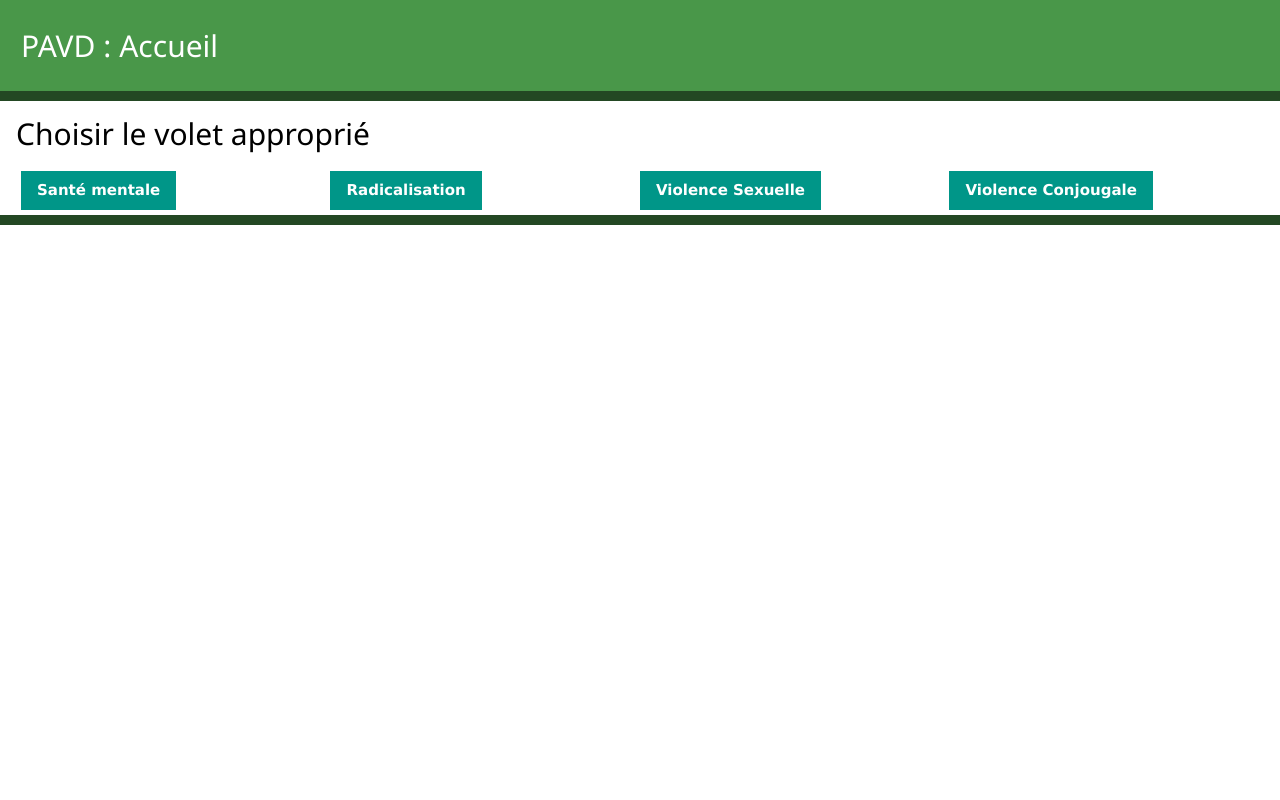
After one commit to Malijai/pavd, a Django app: template revlit/templates/accueil.html in a window 1280 px wide. The commit adds this page. Run offline with Django 3.2, Linux system fonts and the light colour scheme; the template is opened without the code that fills it, so the values that code supplies are empty.

Commit message:
Ajout de la page d'accueil pour choisir le volet et forcer les listes sur un seul volet

```diff
--- a/revlit/forms.py
+++ b/revlit/forms.py
@@ -50,7 +50,8 @@ class ArticleForm(forms.ModelForm):
             'variable3', 'variable3t','variable10t','variable4', 'variable4t','variable5','variable5t','variable6', 'variable6t',
             'variable7', 'variable7t','variable8', 'variable8t','variable9','variable11','trajectoire1', 'trajectoire2', 'trajectoire3', 'trajectoire4',
             'trajectoire5', 'trajectoire6', 'trajectoire7', 'trajectoire8', 'trajectoire9','smtvt1', 'smtvt2', 'smtvt3', 'smtvt4', 'smtvt5', 'smtvt6', 'smtvt7','sousetude', 'etudemere','inclussr','tsvrrelevant','trajrelevant',
-            'categomh1', 'categomh2', 'categomh3', 'categomh4', 'categomh5', 'categomh6', 'categomh7', 'categomh8']
+            'categomh1', 'categomh2', 'categomh3', 'categomh4', 'categomh5', 'categomh6', 'categomh7', 'categomh8',
+                  ]
         exclude = ('RA', 'created_at', 'updated_at')
 
 
--- /dev/null
+++ b/revlit/templates/accueil.html
@@ -0,0 +1,57 @@
+{% load i18n %}
+{% load static %}
+<html>
+<head>
+<title>PAVD paper evatuation / description</title>
+<meta name="viewport" content="width=device-width, initial-scale=1">
+    <link rel="stylesheet" href="{% static '/revlit/w3.css' %}">
+    <link rel="stylesheet" href="{% static '/revlit/w3-theme-black.css' %}">
+    <script type="text/javascript" src="/static/revlit/jquery.js"></script>
+    <script type="text/javascript" src="/static/revlit/tabber.js"></script>
+    <link rel="stylesheet" type="text/css" href="/static/sondageM.css" />
+</head>
+<body>
+    <header class="w3-row w3-theme-l1" id="myHeader">
+         <div class="w3-threequarter w3-padding">
+            <h2>PAVD : Accueil </h2>
+         </div>
+         <div class="w3-quarter w3-center">
+         </div>
+    </header>
+    <div id="container">
+        {% if messages %}
+            {% for msg in messages %}
+                <div class="w3-orange" role="alert">
+                    {{msg.message}}
+                </div>
+            {% endfor %}
+        {% endif %}
+    </div>
+    <div class="container">
+    <div class="w3-row w3-theme-d3">
+    </div>
+
+<div class="w3-container"><h2>Choisir le volet approprié</h2>
+    <div class="w3-row">
+        <div class="w3-quarter">
+         <a class="w3-btn w3-teal w3-hover-light-grey" href="{% url 'article_list' 1 1 %}"><b>Santé mentale</b></a>
+        </div>
+        <div class="w3-quarter">
+        <a class="w3-btn w3-teal w3-hover-light-grey" href="{% url 'article_list' 2 1 %}"><b>Radicalisation</b></a>
+        </div>
+         <div class="w3-quarter">
+        <a class="w3-btn w3-teal w3-hover-light-grey" href="{% url 'article_list' 3 1 %}"><b>Violence Sexuelle</b></a>
+        </div>
+        <div class="w3-quarter">
+        <a class="w3-btn w3-teal w3-hover-light-grey" href="{% url 'article_list' 4 1 %}"><b>Violence Conjougale</b></a>
+        </div>
+ <br /></div>
+    </div>
+    <div class="w3-row w3-theme-d3">
+    </div>
+
+    <div class="footer">
+
+</div>
+</body>
+</html>
--- a/revlit/templates/articles_irr.html
+++ b/revlit/templates/articles_irr.html
@@ -30,7 +30,7 @@
     <div class="container">
     <div class="w3-row w3-theme-d3">
     <div class="w3-quarter">
-        <a class="w3-btn w3-sand w3-hover-light-grey" href="{% url 'article_list' %}"><b>Retour à la liste</b></a>
+        <a class="w3-btn w3-sand w3-hover-light-grey" href="{% url 'article_list' volet 1 %}"><b>Retour à la liste</b></a>
     </div>
     <div class="w3-threequarter">
     </div></div>
@@ -154,7 +154,7 @@
     </div>
         <div class="w3-row w3-theme-d3">
     <div class="w3-quarter">
-        <a class="w3-btn w3-sand w3-hover-light-grey" href="{% url 'article_list' %}"><b>Retour à la liste</b></a>
+        <a class="w3-btn w3-sand w3-hover-light-grey" href="{% url 'article_list' volet 1 %}"><b>Retour à la liste</b></a>
     </div>
     <div class="w3-threequarter">
     </div></div>
--- a/revlit/templates/articles_verifie.html
+++ b/revlit/templates/articles_verifie.html
@@ -31,7 +31,7 @@
     </div>
     <div class="w3-row w3-theme-d3">
     <div class="w3-quarter">
-        <a class="w3-btn w3-sand w3-hover-light-grey" href="{% url 'article_list' %}"><b>Retour à la liste</b></a>
+        <a class="w3-btn w3-sand w3-hover-light-grey" href="{% url 'article_list' volet 1 %}"><b>Retour à la liste</b></a>
     </div>
     <div class="w3-threequarter">
     </div></div>
@@ -68,7 +68,7 @@
     </div>
         <div class="w3-row w3-theme-d3">
     <div class="w3-quarter">
-        <a class="w3-btn w3-sand w3-hover-light-grey" href="{% url 'article_list' %}"><b>Retour à la liste</b></a>
+        <a class="w3-btn w3-sand w3-hover-light-grey" href="{% url 'article_list'  volet 1 %}"><b>Retour à la liste</b></a>
     </div>
     <div class="w3-threequarter">
     </div></div>
```
Also changed, not shown: revlit/templates/articles_list.html (+4 -7 lines), revlit/urls.py (+4 -3 lines), revlit/views.py (+27 -17 lines).
